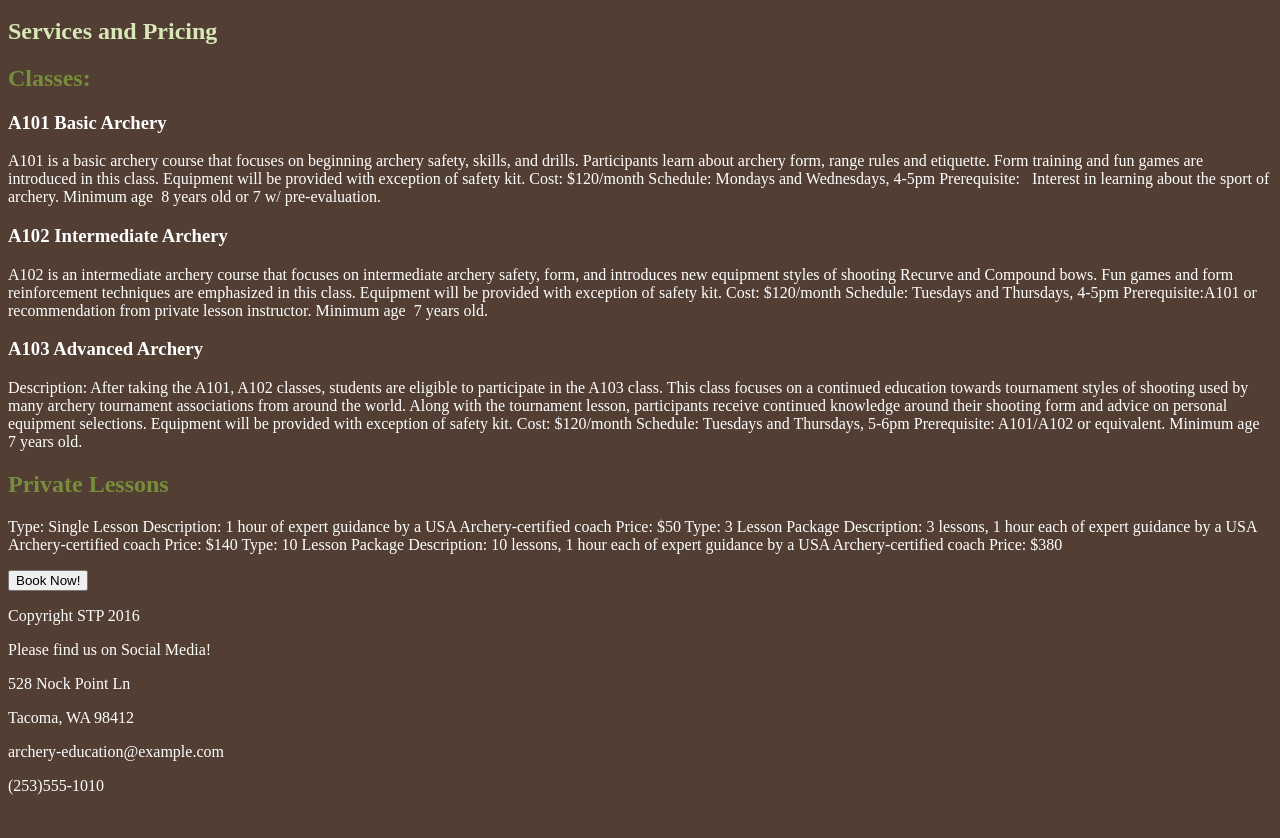
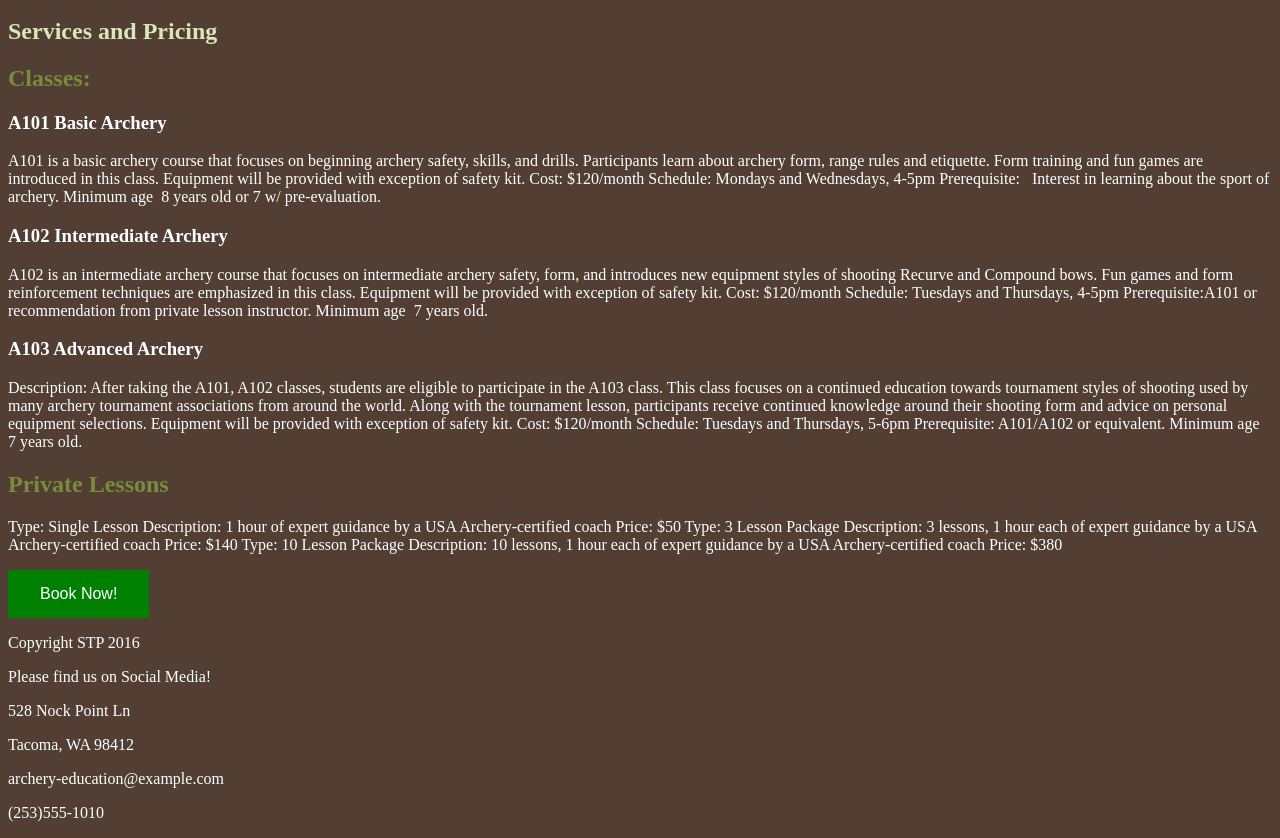
Before and after one commit to akonenkamp/stp-archery, a plain HTML site: page services.html in a window 1280 px wide. Shown: the part 87-925 px from the top of the page. Before the commit the page ends 898 px from the top, so only its background shows below. Drawn offline with Linux system fonts and the light colour scheme.

Commit message:
style button

```diff
--- a/extracredit.css
+++ b/extracredit.css
@@ -18,6 +18,12 @@ p {
   color: white;
 }
 
-button {
-  background-color: 788D3B;
+.button1 {
+  background-color: green;
+  border: none;
+  color: white;
+  padding: 15px 32px;
+  text-align: center;
+  text-decoration: none;
+  font-size: 16px;
 }
--- a/services.html
+++ b/services.html
@@ -59,7 +59,7 @@
 		Description: 10 lessons, 1 hour each of expert guidance by a USA Archery-certified coach
 		Price: $380
         </p>
-        <button type="button">Book Now!</button>
+        <button class="button1" type="button">Book Now!</button>
 
     </article>
 
```
